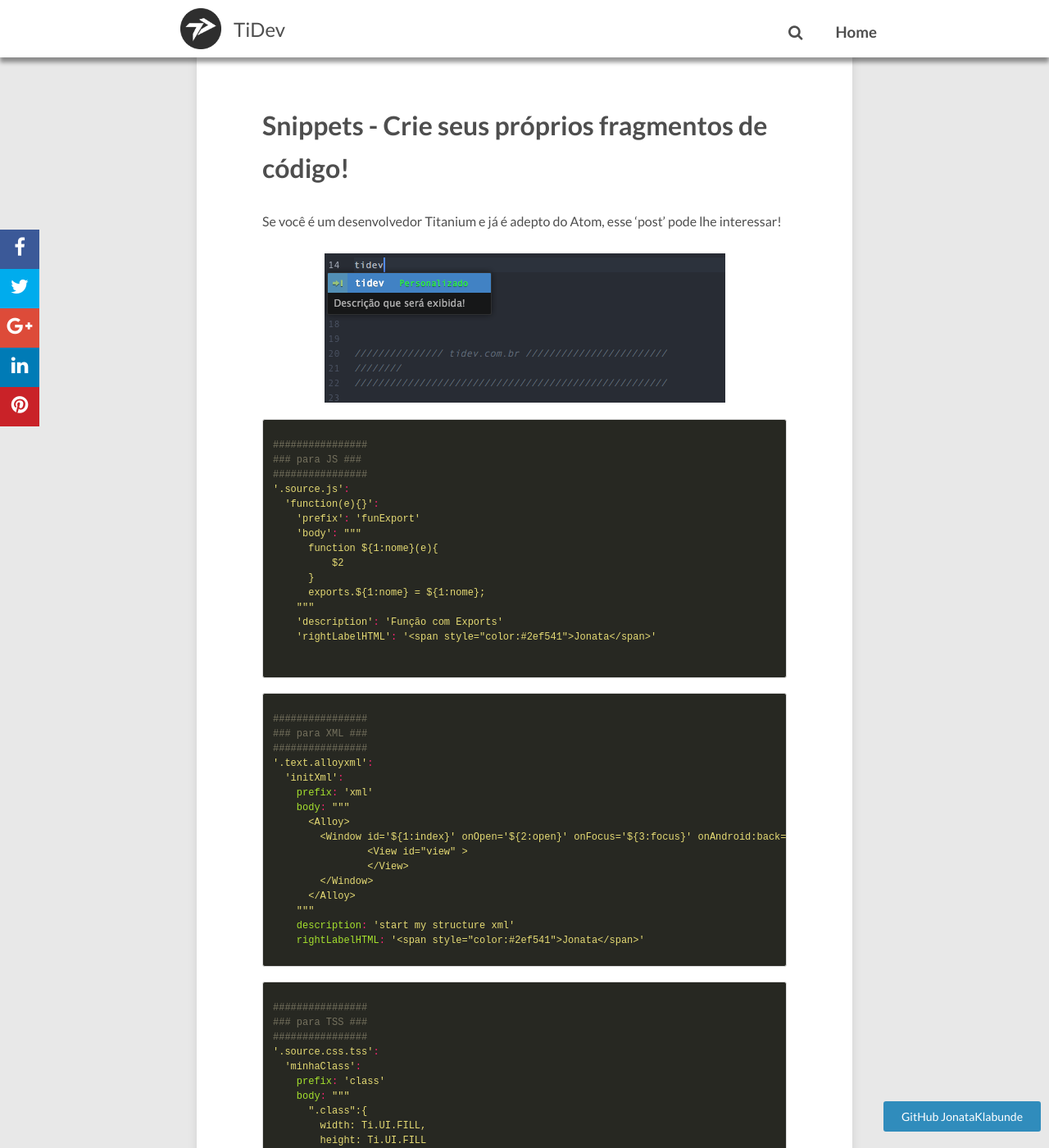
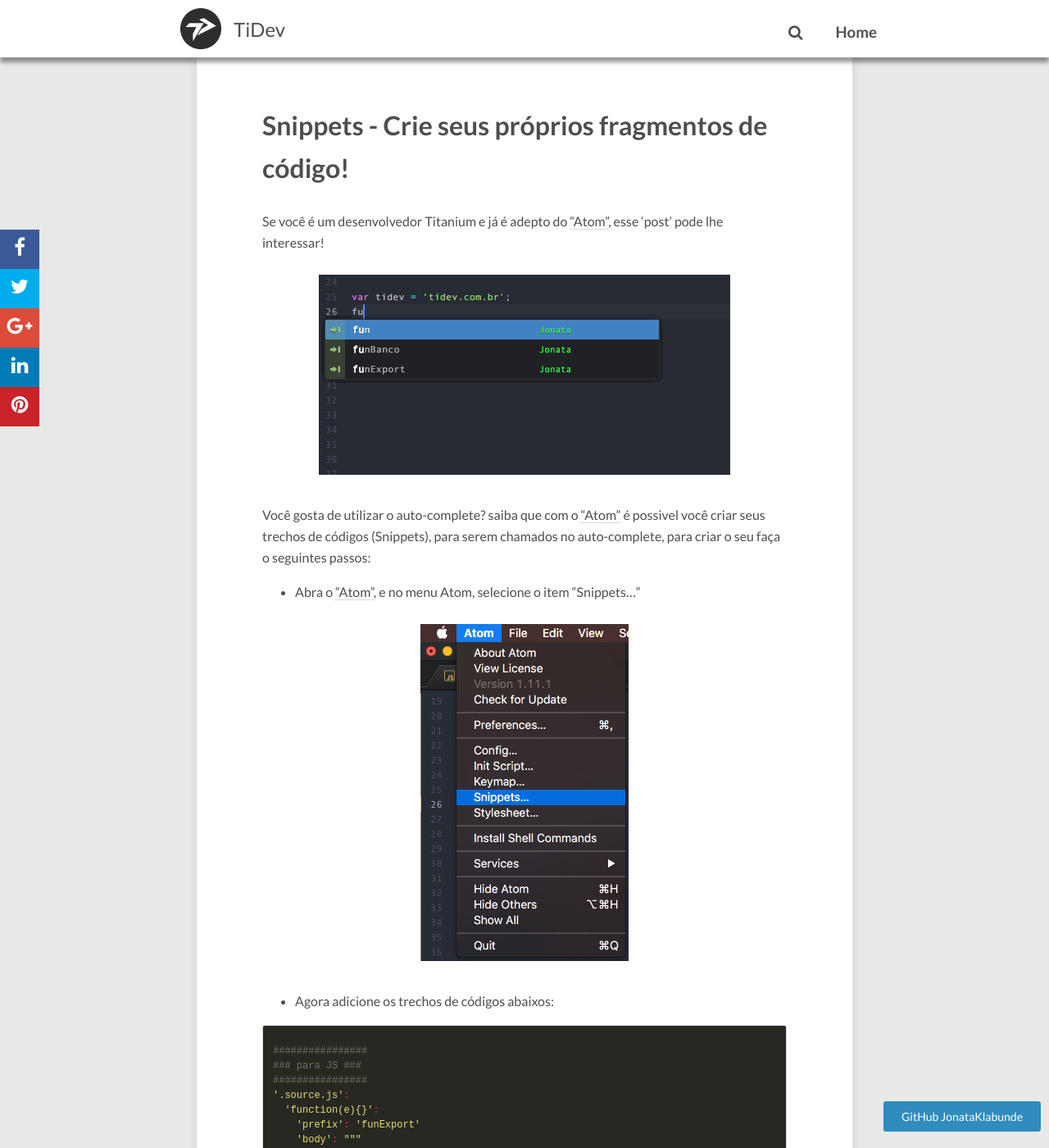
Before and after one commit to JonataKlabunde/TiDev.com.br, a Jekyll site: the page built from _posts/2016-10-14-snippets-atom.md, in a window 1280 px wide and 1400 px high, scrolled down 300 px. Shown: the whole window at 82% size. Built offline with Jekyll 4.4.1, drawn with Linux system fonts in a browser that asks for light colours; nearby versions of some CDN libraries; comment, search, counter and statistics services are not loaded; some of the changed text lies outside the part shown.

Commit message:
implementado post "snippets"

```diff
--- a/_posts/2016-10-14-snippets-atom.md
+++ b/_posts/2016-10-14-snippets-atom.md
@@ -2,19 +2,27 @@
 layout: post
 title: "Snippets - Crie seus próprios fragmentos de código!"
 description: "Se você é um desenvolvedor Titanium e já é adepto do Atom, esse 'post' pode lhe interessar!"
-tags: [atom,snippets]
+tags: [atom,snippets,programação]
 ---
 
 
-Se você é um desenvolvedor Titanium e já é adepto do Atom, esse 'post' pode lhe interessar!
+Se você é um desenvolvedor Titanium e já é adepto do ["Atom"](https://atom.io/), esse 'post' pode lhe interessar!
 
 
 <figure style="text-align: center;" >
-	<a><img src="/images/posts/2016/10/snippet.png" alt="imagem do código"></a>
+	<a><img src="/images/posts/2016/10/snippet.gif" alt="imagem do código"></a>
 </figure>
 
 <!-- more -->
 
+Você gosta de utilizar o auto-complete? saiba que com o ["Atom"](https://atom.io/) é possivel você criar seus trechos de códigos (Snippets), para serem chamados no auto-complete, para criar o seu faça o seguintes passos:
+
+* Abra o ["Atom"](https://atom.io/), e no menu Atom, selecione o item "Snippets..."
+<figure style="text-align: center;" >
+	<a><img src="/images/posts/2016/10/atom snippet.png" alt="imagem do código"></a>
+</figure>
+
+* Agora adicione os trechos de códigos abaixos:
 
 <!-- PARA JS -->
 {% highlight CoffeeScript %}
@@ -72,3 +80,8 @@
     description: 'Class Exemplo'
     rightLabelHTML: '<span style="color:#2ef541">Personalizado</span>'
 {% endhighlight %}
+
+* Após adicionar, salve o arquivo e pronto! já é possivel fazer a chamada do seu código.
+
+
+Para mais detalhes vejá a [documentação dos snippets](https://atom.io/packages/snippets)
```
Also changed, not shown: images/posts/2016/10/atom snippet.png (added), images/posts/2016/10/snippet.gif (added).
